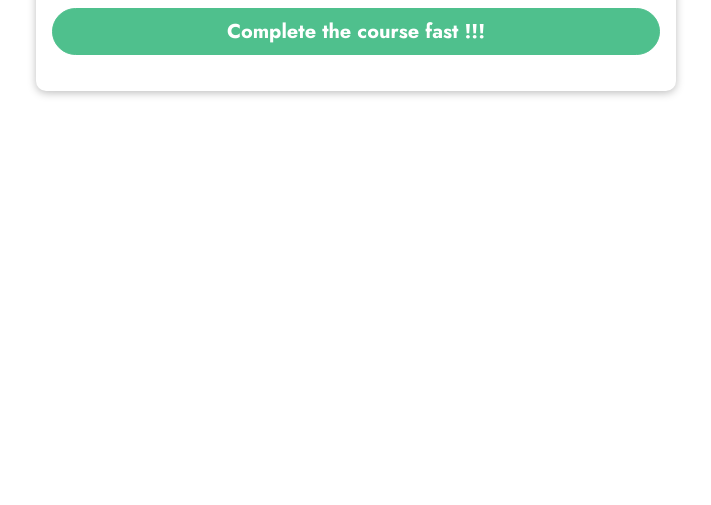
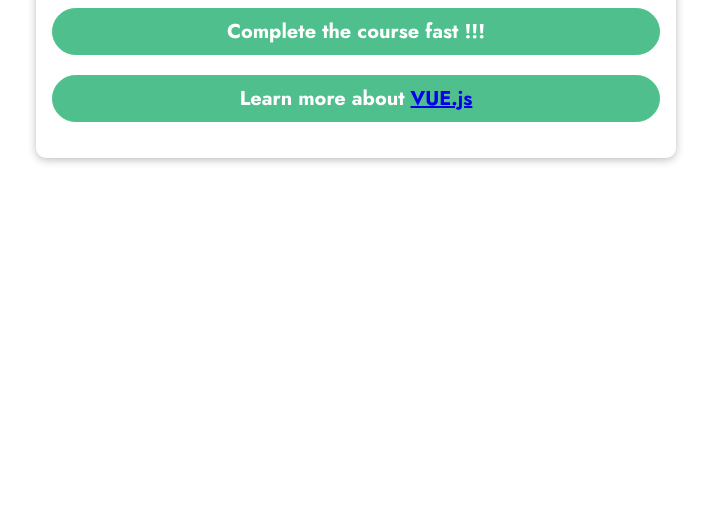
Before and after one commit to Tejs1/Vue, a plain HTML site: page GoalsApp/index.html in a window 1280 px wide. Shown: the part 295-800 px from the top of the page, without its empty margins (284-995 px from the left). Drawn offline with nearby package versions, Linux system fonts and the light colour scheme.

Commit message:
Binding Attributes with the v-bind Directive

```diff
--- a/GoalsApp/app.js
+++ b/GoalsApp/app.js
@@ -2,6 +2,7 @@ const app = Vue.createApp({
   data() {
     return {
       courseGoal: "Complete the course fast !!!",
+      vueLink: "https://vuejs.org/",
     };
   },
 });
--- a/GoalsApp/index.html
+++ b/GoalsApp/index.html
@@ -20,6 +20,10 @@
       <h2>My Course Goal</h2>
       <!-- interpolation -->
       <p>{{courseGoal}}</p>
+      <p>
+        Learn more about
+        <a v-bind:href="vueLink">VUE.js</a>
+      </p>
     </section>
   </body>
 </html>
```
